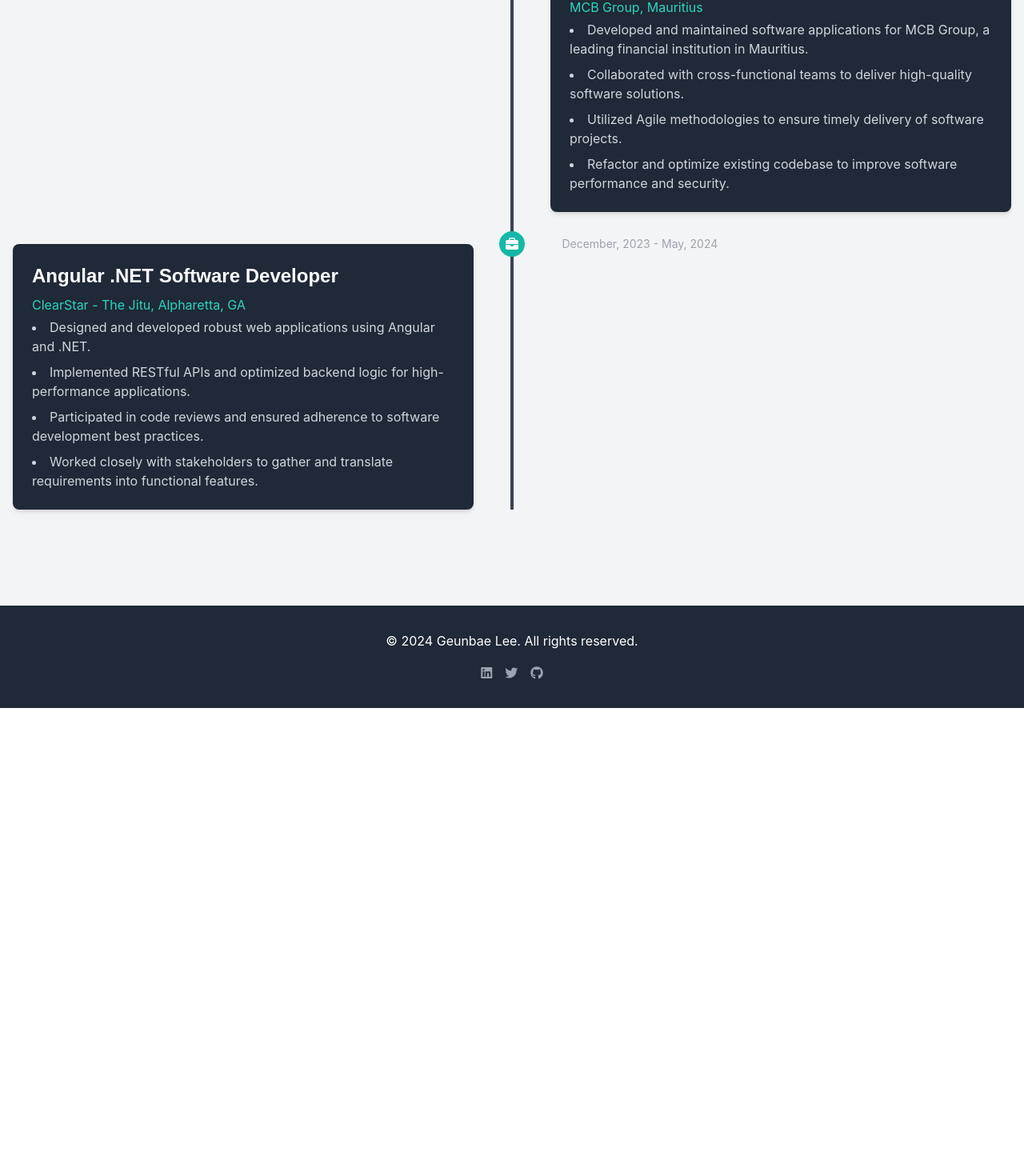
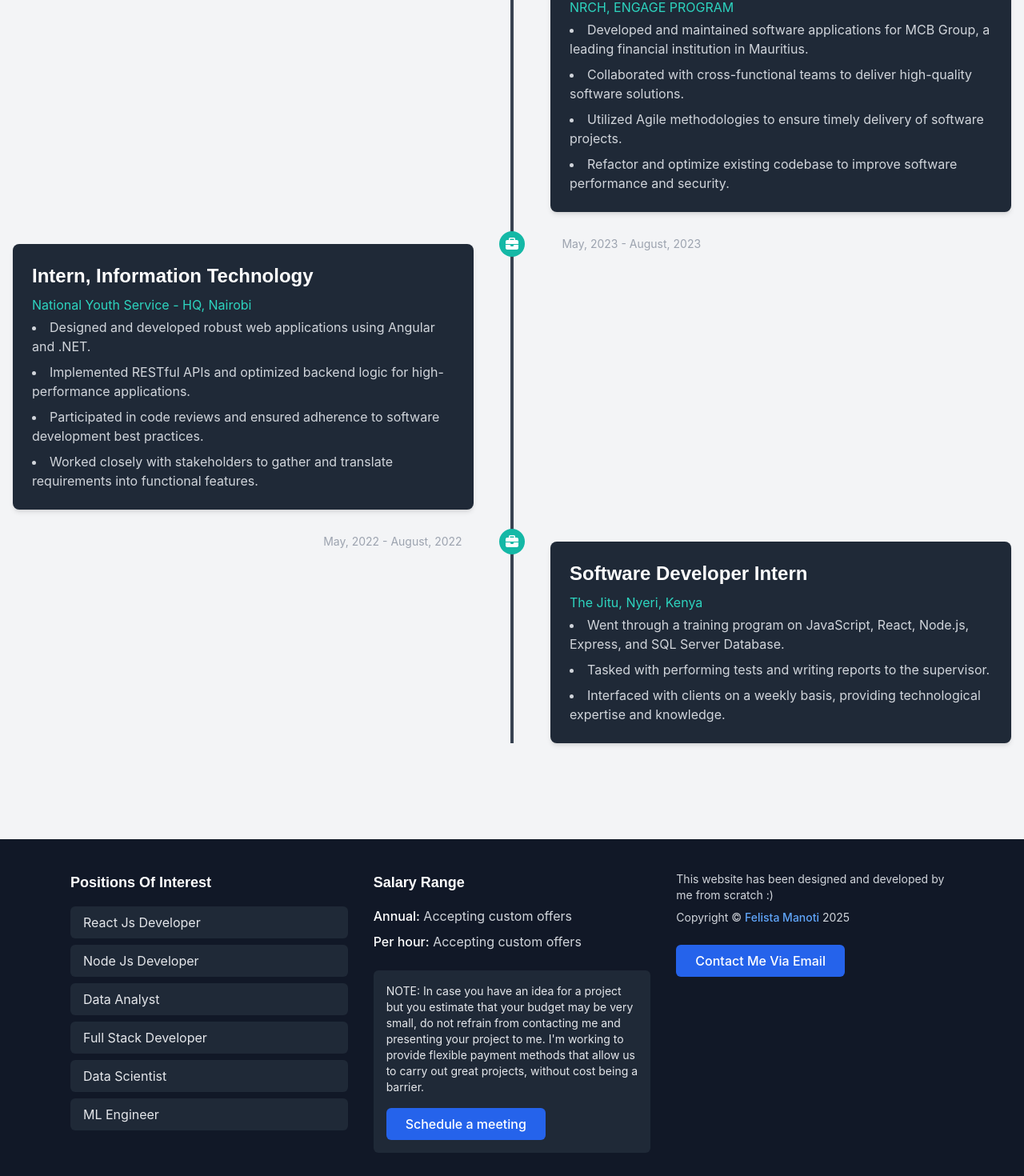
Before and after one commit to felista47/Manoti, a React (Create React App) app: page / in a window 1280 px wide. Shown: the part 754-2224 px from the top of the page at 80% size. Before the commit the page ends 1639 px from the top, so only its background shows below. Built offline with nearby package versions, Linux system fonts and the light colour scheme.

Commit message:
worked on the footer and add styling to it

```diff
--- a/src/app/App.js
+++ b/src/app/App.js
@@ -1,3 +1,4 @@
+import Footer from './Footer';
 import LandingPage from './LandingPage';
 import Navbar from './Navbar';
 
@@ -6,6 +7,7 @@ const App = () => {
     <>
       <Navbar />
       <LandingPage />
+      <Footer/>
     </>
   );
 };
--- /dev/null
+++ b/src/app/Footer.js
@@ -0,0 +1,62 @@
+import React from 'react';
+
+const Footer = () => {
+  return (
+    <footer className="bg-gray-900 text-gray-300 py-10">
+      <div className="max-w-6xl mx-auto grid grid-cols-1 md:grid-cols-3 gap-8 px-6">
+        {/* Positions of Interest */}
+        <div>
+          <h2 className="text-lg font-semibold text-white mb-4">Positions Of Interest</h2>
+          <ul className="space-y-2">
+            {['React Js Developer', 'Node Js Developer', 'Data Analyst', 'Full Stack Developer', 'Data Scientist','ML Engineer'].map((position) => (
+              <li key={position}>
+                <button className="bg-gray-800 text-gray-200 hover:bg-gray-700 px-4 py-2 rounded-md w-full text-left">
+                  {position}
+                </button>
+              </li>
+            ))}
+          </ul>
+        </div>
+
+        {/* Salary Range */}
+        <div>
+          <h2 className="text-lg font-semibold text-white mb-4">Salary Range</h2>
+          <div className="space-y-2">
+            <p>
+              <span className="font-medium text-white">Annual:</span> Accepting custom offers
+            </p>
+            <p>
+              <span className="font-medium text-white">Per hour:</span> Accepting custom offers
+            </p>
+          </div>
+          <div className="mt-6 bg-gray-800 text-gray-200 p-4 rounded-md">
+            <p className="mb-4 text-sm">
+              NOTE: In case you have an idea for a project but you estimate that your budget may be very small, do not
+              refrain from contacting me and presenting your project to me. I'm working to provide flexible payment
+              methods that allow us to carry out great projects, without cost being a barrier.
+            </p>
+            <button className="bg-blue-600 hover:bg-blue-500 text-white font-medium px-6 py-2 rounded-md">
+              Schedule a meeting
+            </button>
+          </div>
+        </div>
+
+        {/* Contact Info */}
+        <div className="text-center md:text-left">
+          <p className="text-sm">This website has been designed and developed by me from scratch :)</p>
+          <p className="text-sm mt-2">
+            Copyright &copy; <span className="text-blue-400 font-medium">Felista Manoti</span> 2025
+          </p>
+            <a
+            href="mailto:manotifelista9@gmail.com"
+            className="mt-6 bg-blue-600 hover:bg-blue-500 text-white font-medium px-6 py-2 rounded-md inline-block"
+            >
+            Contact Me Via Email
+            </a>
+        </div>
+      </div>
+    </footer>
+  );
+};
+
+export default Footer;
--- a/src/app/LandingPage.js
+++ b/src/app/LandingPage.js
@@ -82,37 +82,6 @@ const LandingPage = () => {
       </header>
 
       <WorkExperience/>
-
-
-      {/* Footer */}
-      <footer className="bg-gray-800 text-white py-8">
-        <div className="container mx-auto px-6 text-center">
-          <p>© {new Date().getFullYear()} Geunbae Lee. All rights reserved.</p>
-          <div className="mt-4">
-            <a
-              href="#"
-              className="text-gray-400 hover:text-white mx-2"
-              aria-label="LinkedIn"
-            >
-              <i className="fab fa-linkedin"></i>
-            </a>
-            <a
-              href="#"
-              className="text-gray-400 hover:text-white mx-2"
-              aria-label="Twitter"
-            >
-              <i className="fab fa-twitter"></i>
-            </a>
-            <a
-              href="#"
-              className="text-gray-400 hover:text-white mx-2"
-              aria-label="GitHub"
-            >
-              <i className="fab fa-github"></i>
-            </a>
-          </div>
-        </div>
-      </footer>
     </div>
   );
 };
--- a/src/app/Navbar.js
+++ b/src/app/Navbar.js
@@ -40,9 +40,15 @@ const Navbar = () => {
         </li>
       </ul>
 
-      <button className="bg-blue-500 hover:bg-blue-600 text-white px-4 py-2 rounded">
+      <a
+        href="https://www.fiverr.com/s/XLQrpGD"
+        target="_blank"
+        rel="noopener noreferrer"
+        className="bg-blue-500 hover:bg-blue-600 text-white px-4 py-2 rounded"
+      >
         Hire Me
-      </button>
+    </a>
+
     </div>
   );
 };
--- a/src/app/WorkExperience.js
+++ b/src/app/WorkExperience.js
@@ -4,9 +4,9 @@ import '@fortawesome/fontawesome-free/css/all.min.css';
 const WorkExperience = () => {
     const experiences = [
       {
-        title: "Software Engineer Consultant",
-        company: "MCB Group, Mauritius",
-        date: "June, 2024 - Present",
+        title: "Data Science, Machine Learning and AI Intern",
+        company: "NRCH, ENGAGE PROGRAM",
+        date: "September, 2024 - october, 2024",
         responsibilities: [
           "Developed and maintained software applications for MCB Group, a leading financial institution in Mauritius.",
           "Collaborated with cross-functional teams to deliver high-quality software solutions.",
@@ -15,14 +15,24 @@ const WorkExperience = () => {
         ],
       },
       {
-        title: "Angular .NET Software Developer",
-        company: "ClearStar - The Jitu, Alpharetta, GA",
-        date: "December, 2023 - May, 2024",
+        title: "Intern, Information Technology",
+        company: "National Youth Service - HQ, Nairobi",
+        date: "May, 2023 - August, 2023",
         responsibilities: [
           "Designed and developed robust web applications using Angular and .NET.",
           "Implemented RESTful APIs and optimized backend logic for high-performance applications.",
           "Participated in code reviews and ensured adherence to software development best practices.",
           "Worked closely with stakeholders to gather and translate requirements into functional features.",
+        ],
+      },
+      {
+        title: "Software Developer Intern",
+        company: "The Jitu, Nyeri, Kenya",
+        date: "May, 2022 - August, 2022",
+        responsibilities: [
+          "Went through a training program on JavaScript, React, Node.js, Express, and SQL Server Database.",
+          "Tasked with performing tests and writing reports to the supervisor.",
+          "Interfaced with clients on a weekly basis, providing technological expertise and knowledge.",
         ],
       },
     ];
```
